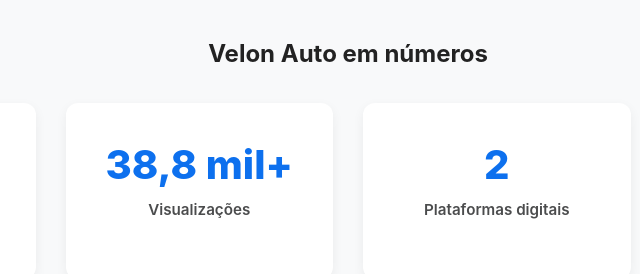
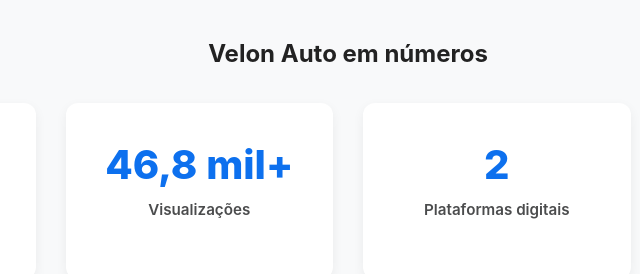
Before and after one commit to MiguelSFreitas/Velon-Auto, a plain HTML site: page index.html in a window 1280 px wide. Shown: the part 3300-3574 px from the top of the page, 292-932 px from the left. Drawn offline with Linux system fonts and the light colour scheme; files whose address does not match are found by name.

Commit message:
Atualizar o index.html 46mil views

```diff
--- a/index.html
+++ b/index.html
@@ -160,7 +160,7 @@
                     <span class="stat-label">Seguidores e Inscritos em redes sociais </span>
                 </div>
                 <div class="stat-item">
-                    <span class="stat-number">38,8 mil+</span>
+                    <span class="stat-number">46,8 mil+</span>
                     <span class="stat-label">Visualizações</span>
                 </div>
                 <div class="stat-item">
```
